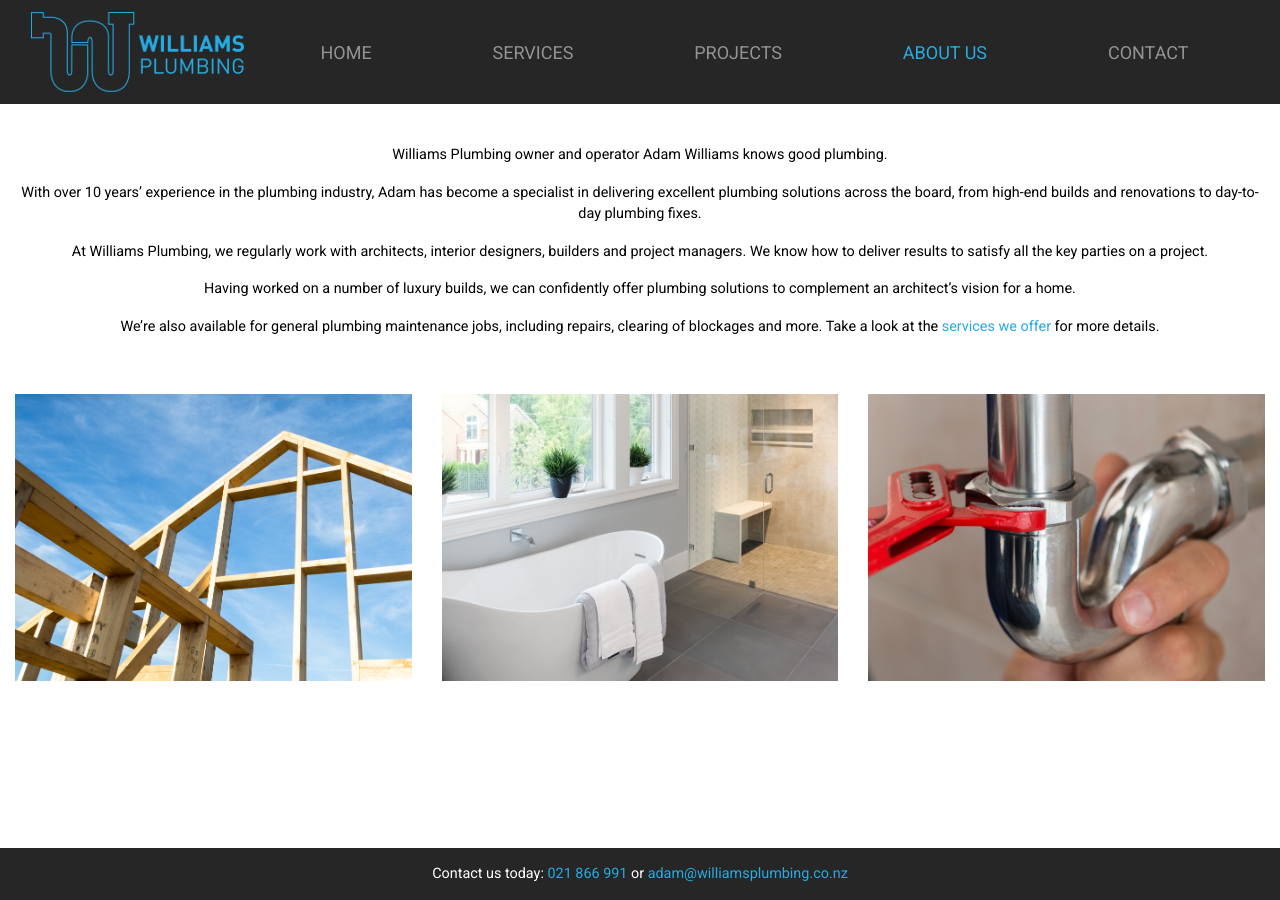
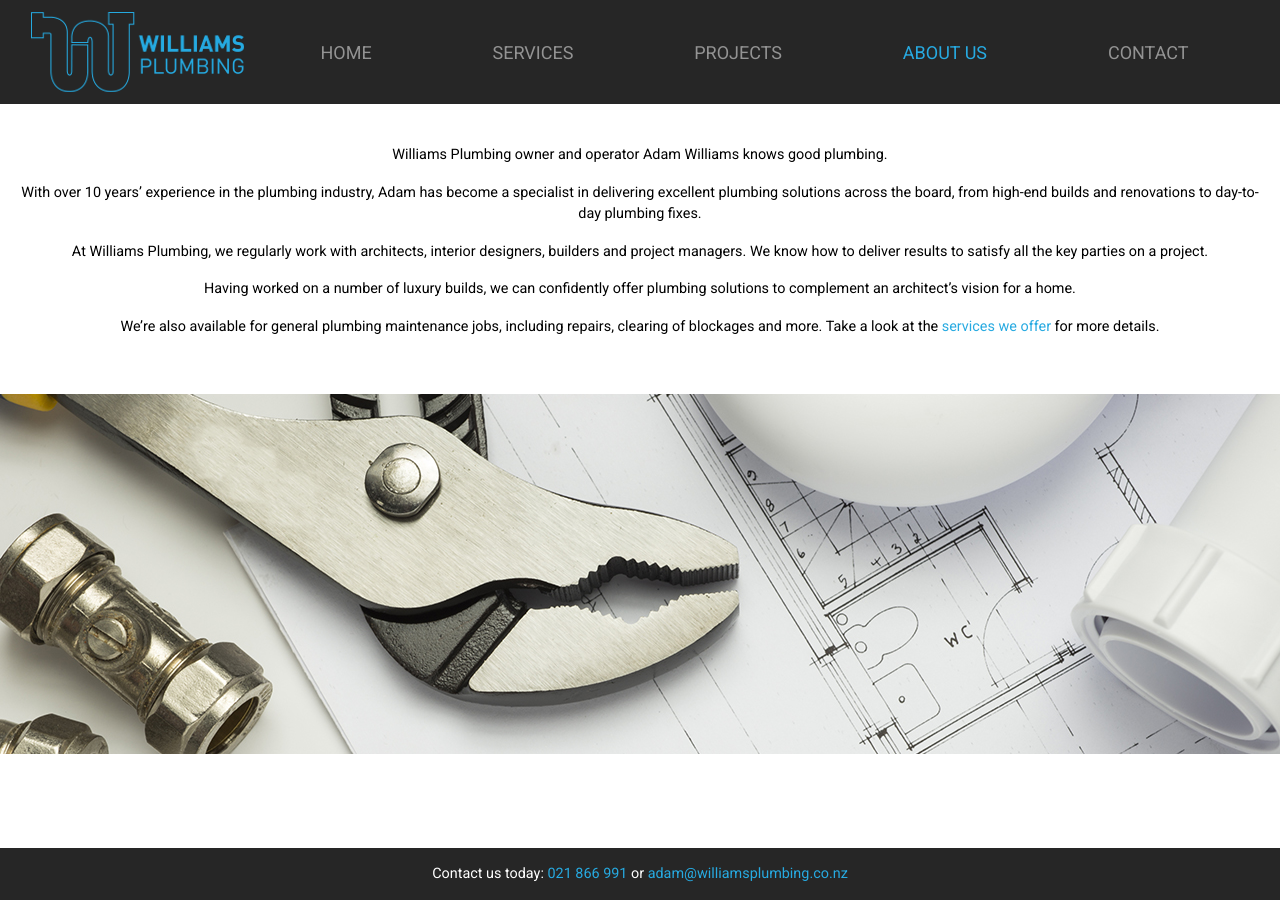
Before and after one commit to williamsplumbing/williamsplumbing.github.io, a Jekyll site: the page built from about.html, in a window 1280 px wide. Built offline with Jekyll 4.4.1, drawn with Linux system fonts in a browser that asks for light colours; nearby versions of some CDN libraries.

Commit message:
Added slider to bottom of about us page

```diff
--- a/about.html
+++ b/about.html
@@ -34,7 +34,15 @@ excerpt: |
       </p>
     </div>
   </div>
-  <div class="row">
+  <div class="hero">
+    <div class="hero-slider">
+      <div class="hero-img"></div>
+      <div class="hero-img"></div>
+      <div class="hero-img"></div>
+      <div class="hero-img"></div>
+    </div>
+  </div>
+  <!-- <div class="row">
     <div class="col-4">
       {% include image.html name="services/new_homes.jpg" fluid="true" %}
     </div>
@@ -44,5 +52,5 @@ excerpt: |
     <div class="col-4">
       {% include image.html name="services/maintenance.jpg" fluid="true" %}
     </div>
-  </div>
+  </div> -->
 </div>
```
